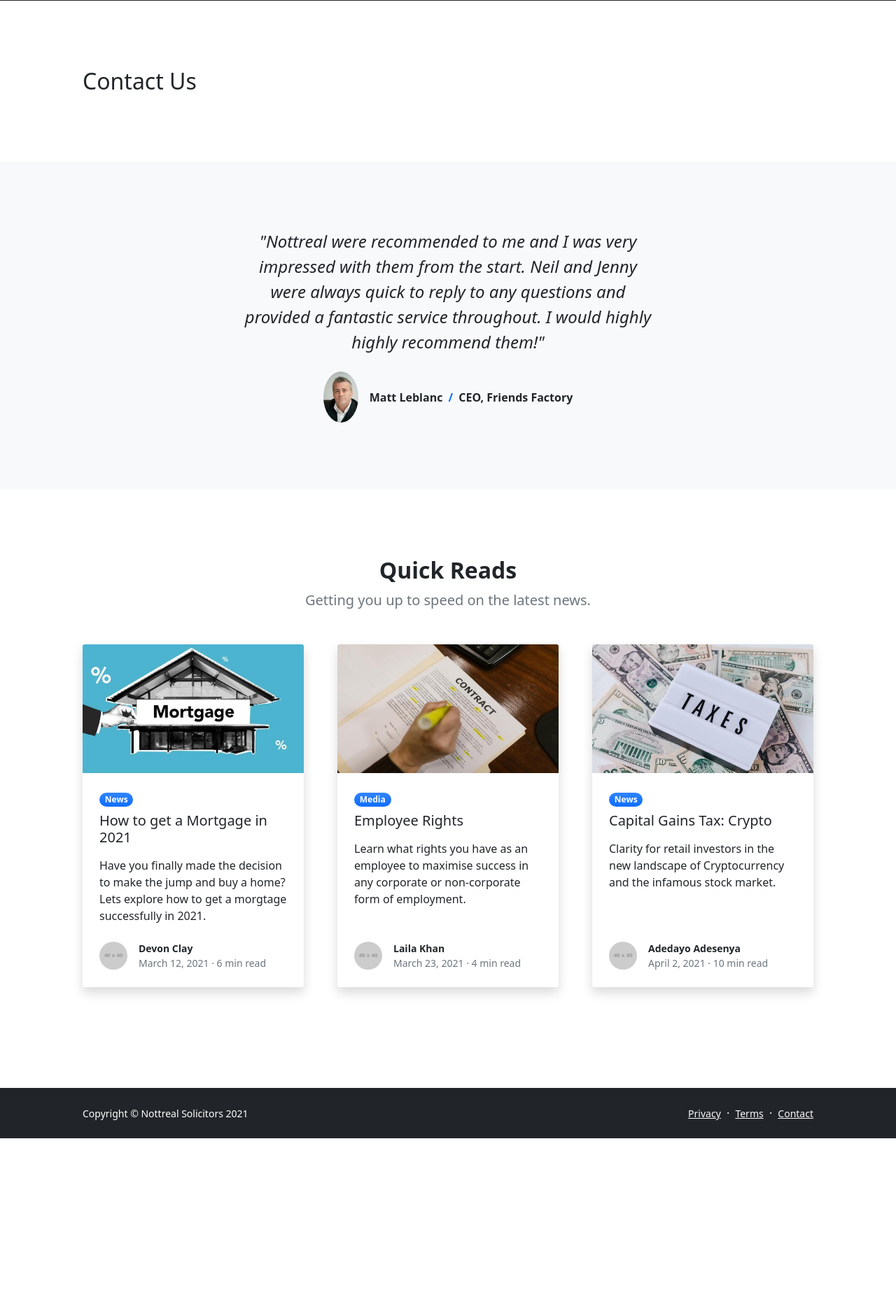
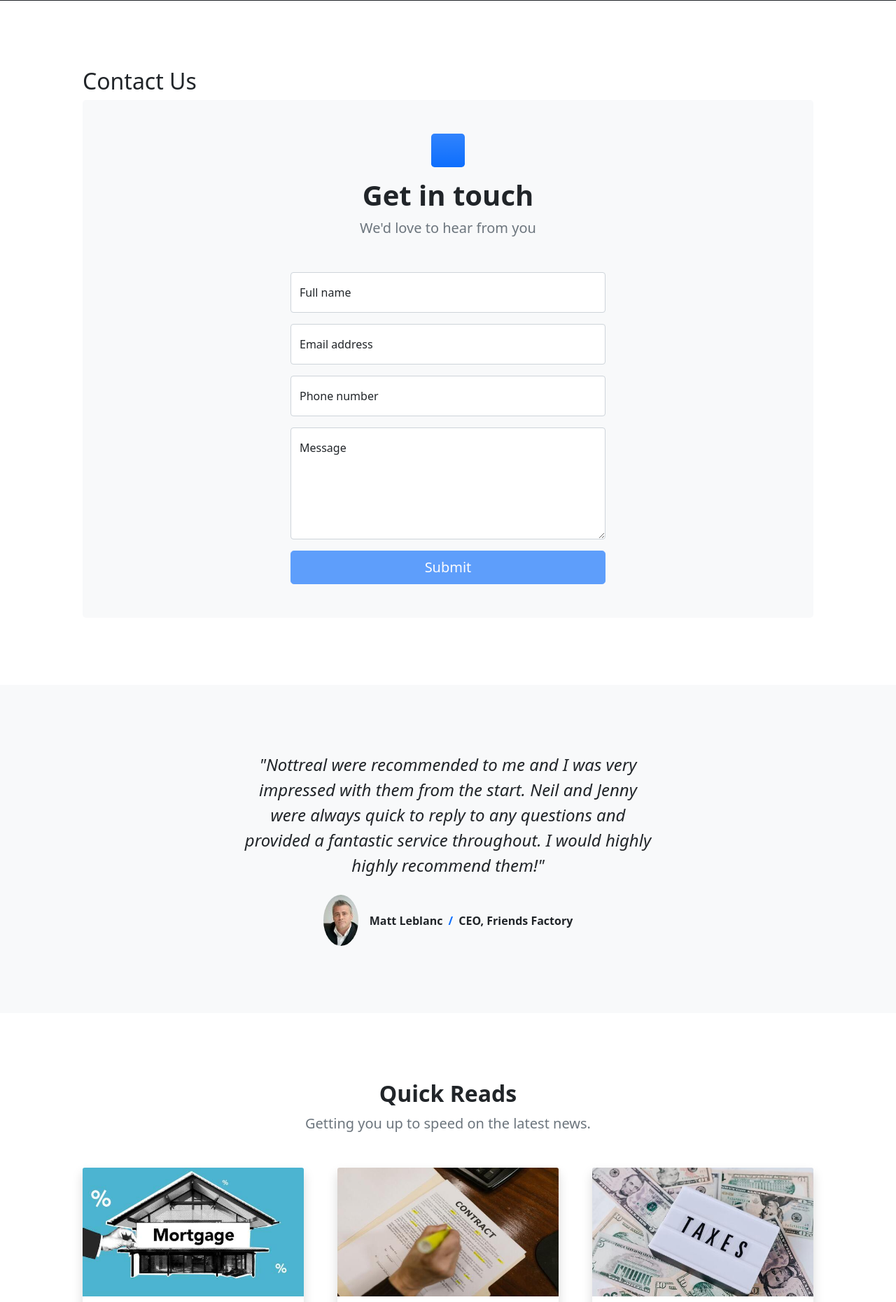
Before and after one commit to MAziz-0/Legal_site, a Flask app: page /contact in a window 1280 px wide. Shown: the part 532-2393 px from the top of the page at 70% size. Before the commit the page ends 2159 px from the top, so only its background shows below. Run offline with Flask 2, Linux system fonts and the light colour scheme; grey boxes labelled with a size stand in for pictures from a placeholder-image service; some libraries are stand-ins or nearby versions.

Commit message:
Created a contact form with inputs, submit is currently not working

```diff
--- a/templates/contact.html
+++ b/templates/contact.html
@@ -1,4 +1,69 @@
 {% extends "base.html" %}
 {% block content %}
     <h2>{{ page_name }}</h2>
+
+<div class="bg-light rounded-3 py-5 px-4 px-md-5 mb-5">
+    <div class="text-center mb-5">
+        <div class="feature bg-primary bg-gradient text-white rounded-3 mb-3"><i class="bi bi-envelope"></i></div>
+        <h1 class="fw-bolder">Get in touch</h1>
+        <p class="lead fw-normal text-muted mb-0">We'd love to hear from you</p>
+    </div>
+    <div class="row gx-5 justify-content-center">
+        <div class="col-lg-8 col-xl-6">
+            <form method = "POST" "id="contactForm" novalidate>
+                <!-- Name input-->
+                <div class="form-floating mb-3">
+                    <input class="form-control" id="name" type="text" placeholder="Enter your name..." name = "name"
+                        data-sb-validations="required" />
+                    <label for="name">Full name</label>
+                    <div class="invalid-feedback" data-sb-feedback="name:required">A name is required.</div>
+                </div>
+                <!-- Email address input-->
+                <div class="form-floating mb-3">
+                    <input class="form-control" id="email" type="email" placeholder="name@example.com" name = "email"
+                        data-sb-validations="required,email" />
+                    <label for="email">Email address</label>
+                    <div class="invalid-feedback" data-sb-feedback="email:required">An email is required.</div>
+                    <div class="invalid-feedback" data-sb-feedback="email:email">Email is not valid.</div>
+                </div>
+                <!-- Phone number input-->
+                <div class="form-floating mb-3">
+                    <input class="form-control" id="phone" type="tel" placeholder="(123) 456-7890" name = "phone"
+                        data-sb-validations="required" />
+                    <label for="phone">Phone number</label>
+                    <div class="invalid-feedback" data-sb-feedback="phone:required">A phone number is required.</div>
+                </div>
+                <!-- Message input-->
+                <div class="form-floating mb-3">
+                    <textarea class="form-control" id="message" type="text" placeholder="Enter your message here..." name = "message"
+                        style="height: 10rem" data-sb-validations="required"></textarea>
+                    <label for="message">Message</label>
+                    <div class="invalid-feedback" data-sb-feedback="message:required">A message is required.</div>
+                </div>
+                <!-- Submit success message-->
+                <!---->
+                <!-- This is what your users will see when the form-->
+                <!-- has successfully submitted-->
+                <div class="d-none" id="submitSuccessMessage">
+                    <div class="text-center mb-3">
+                        <div class="fw-bolder">Form submission successful!</div>
+                        To activate this form, sign up at
+                        <br />
+                        <a
+                            href="https://startbootstrap.com/solution/contact-forms">https://startbootstrap.com/solution/contact-forms</a>
+                    </div>
+                </div>
+                <!-- Submit error message-->
+                <!---->
+                <!-- This is what your users will see when there is-->
+                <!-- an error submitting the form-->
+                <div class="d-none" id="submitErrorMessage">
+                    <div class="text-center text-danger mb-3">Error sending message!</div>
+                </div>
+                <!-- Submit Button-->
+                <div class="d-grid"><button class="btn btn-primary btn-lg disabled" id="submitButton"
+                        type="submit">Submit</button></div>
+            </form>
+        </div>
+    </div>
 {% endblock %}
```
